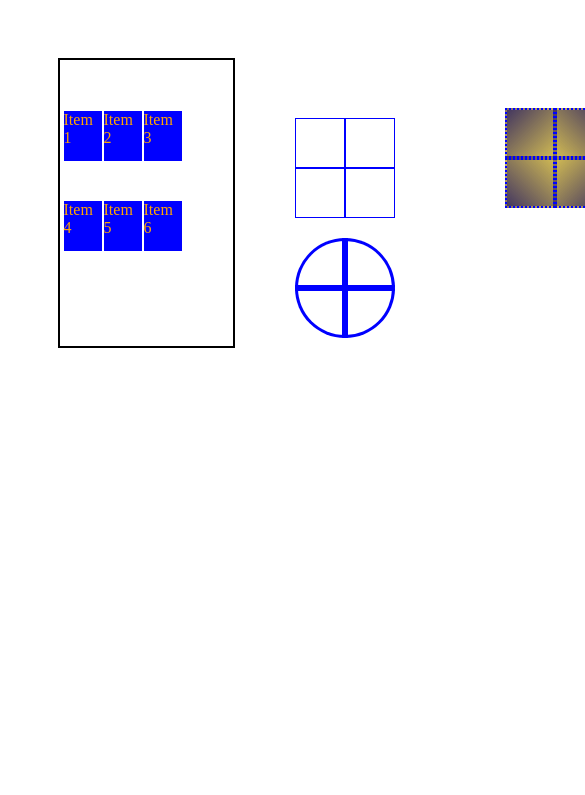
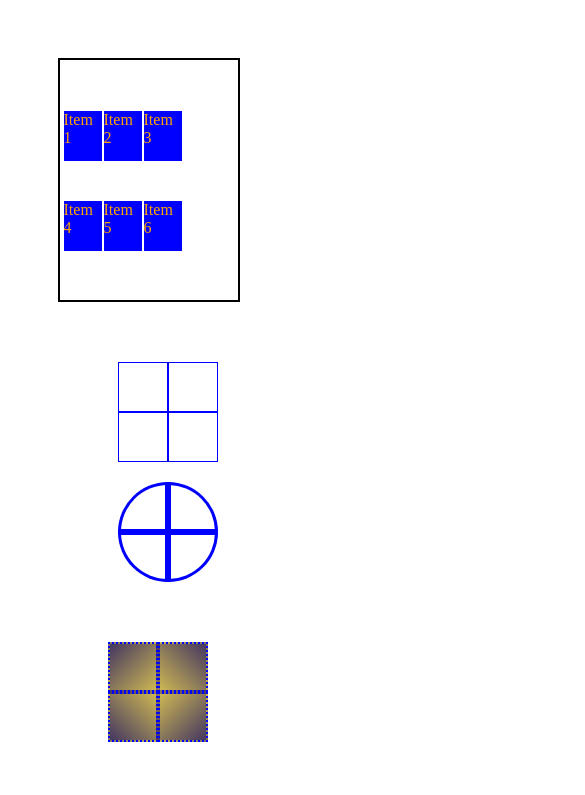
Before and after one commit to Adamnson/css_grid, a plain HTML site: page index.html in a window 390 px wide. Shown: the top 795 px of the page, 585 px wide, since content can reach past the window. Drawn offline with Linux system fonts and the light colour scheme.

Commit message:
(feat) responsiveness through flex-wrap

```diff
--- a/styles.css
+++ b/styles.css
@@ -1,7 +1,10 @@
 .row-1 {
   display: flex;
   flex-direction: row;
+  flex-wrap: wrap;
+  justify-content: flex-start;
   padding: 50px;
+  width: 100%;
 }
 
 .row-1 > * {
```
